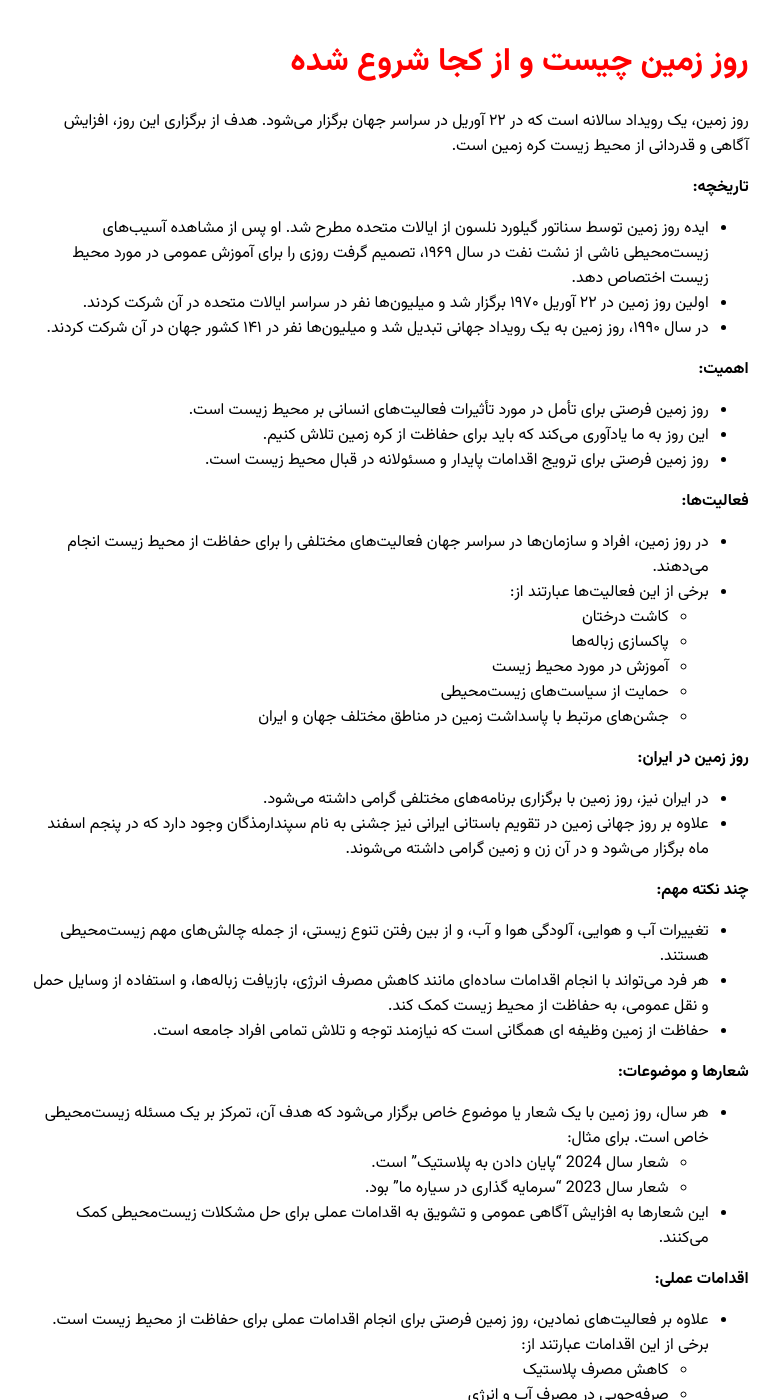
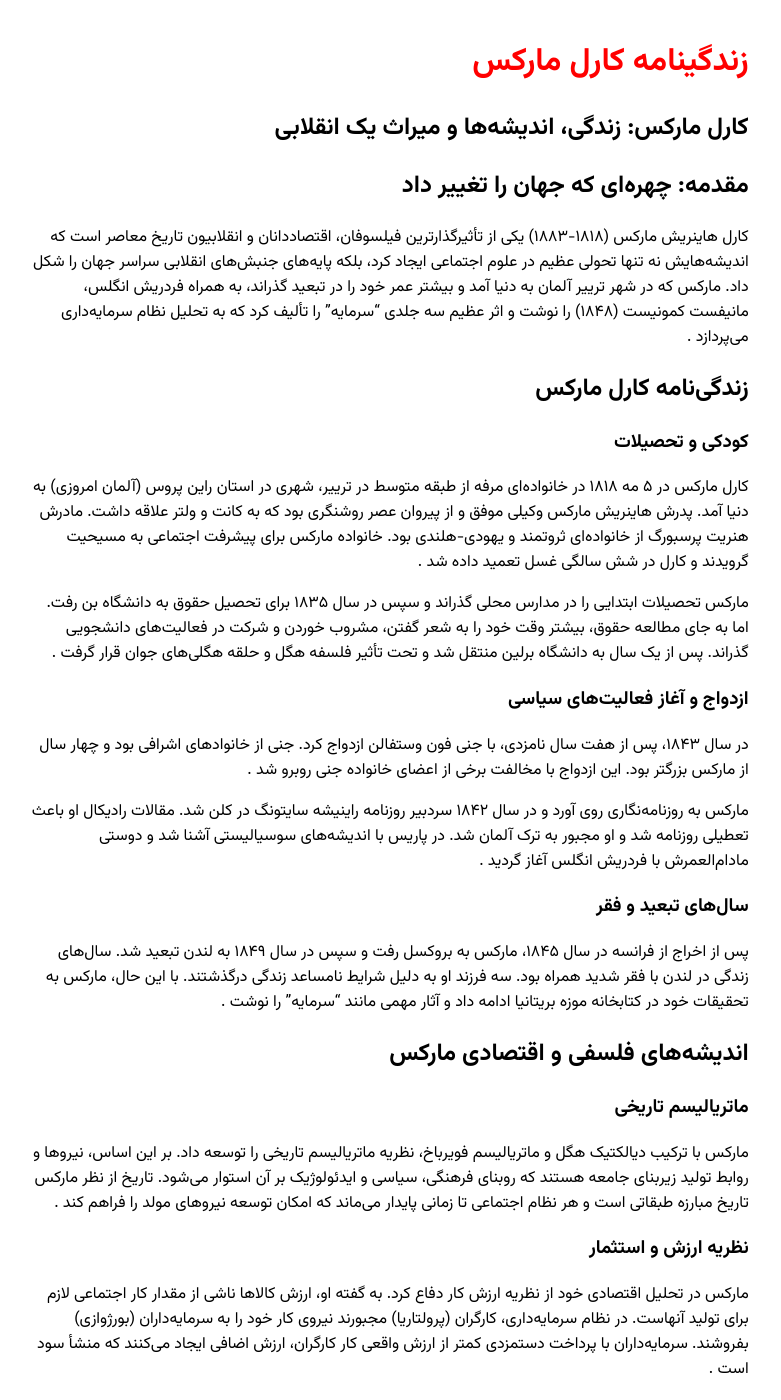
Before and after one commit to darkblog/darkblog.github.io, a Jekyll site: the page built from _posts/2025-2-3-10.md, in a window 1280 px wide and 1400 px high. Shown: the whole window, without its empty margins (251-1032 px from the left). Built offline with Jekyll 4.4.1, drawn with Linux system fonts in a browser that asks for light colours; some of the changed text lies outside the part shown.

Commit message:
Update 2025-2-3-10.md

```diff
--- a/_posts/2025-2-3-10.md
+++ b/_posts/2025-2-3-10.md
@@ -1,68 +1,87 @@
 ---
 layout: post
-title: روز زمین چیست و از کجا شروع شده
+title: زندگینامه کارل مارکس
 ---
 
-روز زمین، یک رویداد سالانه است که در ۲۲ آوریل در سراسر جهان برگزار می‌شود. هدف از برگزاری این روز، افزایش آگاهی و قدردانی از محیط زیست کره زمین است.
+## کارل مارکس: زندگی، اندیشه‌ها و میراث یک انقلابی
 
-**تاریخچه:**
+## مقدمه: چهره‌ای که جهان را تغییر داد
 
-* ایده روز زمین توسط سناتور گیلورد نلسون از ایالات متحده مطرح شد. او پس از مشاهده آسیب‌های زیست‌محیطی ناشی از نشت نفت در سال ۱۹۶۹، تصمیم گرفت روزی را برای آموزش عمومی در مورد محیط زیست اختصاص دهد.
-* اولین روز زمین در ۲۲ آوریل ۱۹۷۰ برگزار شد و میلیون‌ها نفر در سراسر ایالات متحده در آن شرکت کردند.
-* در سال ۱۹۹۰، روز زمین به یک رویداد جهانی تبدیل شد و میلیون‌ها نفر در ۱۴۱ کشور جهان در آن شرکت کردند.
+کارل هاینریش مارکس (۱۸۱۸-۱۸۸۳) یکی از تأثیرگذارترین فیلسوفان، اقتصاددانان و انقلابیون تاریخ معاصر است که اندیشه‌هایش نه تنها تحولی عظیم در علوم اجتماعی ایجاد کرد، بلکه پایه‌های جنبش‌های انقلابی سراسر جهان را شکل داد. مارکس که در شهر ترییر آلمان به دنیا آمد و بیشتر عمر خود را در تبعید گذراند، به همراه فردریش انگلس، مانیفست کمونیست (۱۸۴۸) را نوشت و اثر عظیم سه جلدی "سرمایه" را تألیف کرد که به تحلیل نظام سرمایه‌داری می‌پردازد .
 
-**اهمیت:**
+## زندگی‌نامه کارل مارکس
 
-* روز زمین فرصتی برای تأمل در مورد تأثیرات فعالیت‌های انسانی بر محیط زیست است.
-* این روز به ما یادآوری می‌کند که باید برای حفاظت از کره زمین تلاش کنیم.
-* روز زمین فرصتی برای ترویج اقدامات پایدار و مسئولانه در قبال محیط زیست است.
+### کودکی و تحصیلات
 
-**فعالیت‌ها:**
+کارل مارکس در ۵ مه ۱۸۱۸ در خانواده‌ای مرفه از طبقه متوسط در ترییر، شهری در استان راین پروس (آلمان امروزی) به دنیا آمد. پدرش هاینریش مارکس وکیلی موفق و از پیروان عصر روشنگری بود که به کانت و ولتر علاقه داشت. مادرش هنریت پرسبورگ از خانواده‌ای ثروتمند و یهودی-هلندی بود. خانواده مارکس برای پیشرفت اجتماعی به مسیحیت گرویدند و کارل در شش سالگی غسل تعمید داده شد .
 
-* در روز زمین، افراد و سازمان‌ها در سراسر جهان فعالیت‌های مختلفی را برای حفاظت از محیط زیست انجام می‌دهند.
-* برخی از این فعالیت‌ها عبارتند از:
-    * کاشت درختان
-    * پاکسازی زباله‌ها
-    * آموزش در مورد محیط زیست
-    * حمایت از سیاست‌های زیست‌محیطی
-    * جشن‌های مرتبط با پاسداشت زمین در مناطق مختلف جهان و ایران
+مارکس تحصیلات ابتدایی را در مدارس محلی گذراند و سپس در سال ۱۸۳۵ برای تحصیل حقوق به دانشگاه بن رفت. اما به جای مطالعه حقوق، بیشتر وقت خود را به شعر گفتن، مشروب خوردن و شرکت در فعالیت‌های دانشجویی گذراند. پس از یک سال به دانشگاه برلین منتقل شد و تحت تأثیر فلسفه هگل و حلقه هگلی‌های جوان قرار گرفت .
 
-**روز زمین در ایران:**
+### ازدواج و آغاز فعالیت‌های سیاسی
 
-* در ایران نیز، روز زمین با برگزاری برنامه‌های مختلفی گرامی داشته می‌شود.
-* علاوه بر روز جهانی زمین در تقویم باستانی ایرانی نیز جشنی به نام سپندارمذگان وجود دارد که در پنجم اسفند ماه برگزار می‌شود و در آن زن و زمین گرامی داشته می‌شوند.
+در سال ۱۸۴۳، پس از هفت سال نامزدی، با جنی فون وستفالن ازدواج کرد. جنی از خانوادهای اشرافی بود و چهار سال از مارکس بزرگتر بود. این ازدواج با مخالفت برخی از اعضای خانواده جنی روبرو شد .
 
-**چند نکته مهم:**
+مارکس به روزنامه‌نگاری روی آورد و در سال ۱۸۴۲ سردبیر روزنامه راینیشه سایتونگ در کلن شد. مقالات رادیکال او باعث تعطیلی روزنامه شد و او مجبور به ترک آلمان شد. در پاریس با اندیشه‌های سوسیالیستی آشنا شد و دوستی مادام‌العمرش با فردریش انگلس آغاز گردید .
 
-* تغییرات آب و هوایی، آلودگی هوا و آب، و از بین رفتن تنوع زیستی، از جمله چالش‌های مهم زیست‌محیطی هستند.
-* هر فرد می‌تواند با انجام اقدامات ساده‌ای مانند کاهش مصرف انرژی، بازیافت زباله‌ها، و استفاده از وسایل حمل و نقل عمومی، به حفاظت از محیط زیست کمک کند.
-* حفاظت از زمین وظیفه ای همگانی است که نیازمند توجه و تلاش تمامی افراد جامعه است.
+### سال‌های تبعید و فقر
 
-**شعارها و موضوعات:**
+پس از اخراج از فرانسه در سال ۱۸۴۵، مارکس به بروکسل رفت و سپس در سال ۱۸۴۹ به لندن تبعید شد. سال‌های زندگی در لندن با فقر شدید همراه بود. سه فرزند او به دلیل شرایط نامساعد زندگی درگذشتند. با این حال، مارکس به تحقیقات خود در کتابخانه موزه بریتانیا ادامه داد و آثار مهمی مانند "سرمایه" را نوشت .
 
-* هر سال، روز زمین با یک شعار یا موضوع خاص برگزار می‌شود که هدف آن، تمرکز بر یک مسئله زیست‌محیطی خاص است. برای مثال:
-    * شعار سال 2024 "پایان دادن به پلاستیک" است.
-    * شعار سال 2023 "سرمایه گذاری در سیاره ما" بود.
-* این شعارها به افزایش آگاهی عمومی و تشویق به اقدامات عملی برای حل مشکلات زیست‌محیطی کمک می‌کنند.
+## اندیشه‌های فلسفی و اقتصادی مارکس
 
-**اقدامات عملی:**
+### ماتریالیسم تاریخی
 
-* علاوه بر فعالیت‌های نمادین، روز زمین فرصتی برای انجام اقدامات عملی برای حفاظت از محیط زیست است. برخی از این اقدامات عبارتند از:
-    * کاهش مصرف پلاستیک
-    * صرفه‌جویی در مصرف آب و انرژی
-    * استفاده از حمل و نقل عمومی یا دوچرخه‌سواری
-    * حمایت از محصولات و کسب‌وکارهای پایدار
-    * شرکت در پروژه‌های پاکسازی محیط زیست
-    * کاشت درخت
+مارکس با ترکیب دیالکتیک هگل و ماتریالیسم فویرباخ، نظریه ماتریالیسم تاریخی را توسعه داد. بر این اساس، نیروها و روابط تولید زیربنای جامعه هستند که روبنای فرهنگی، سیاسی و ایدئولوژیک بر آن استوار می‌شود. تاریخ از نظر مارکس تاریخ مبارزه طبقاتی است و هر نظام اجتماعی تا زمانی پایدار می‌ماند که امکان توسعه نیروهای مولد را فراهم کند .
 
-**سازمان‌های فعال:**
+### نظریه ارزش و استثمار
 
-* سازمان‌های مختلفی در سراسر جهان در زمینه حفاظت از محیط زیست فعالیت می‌کنند و در برگزاری روز زمین نقش دارند. از جمله:
-    * شبکه روز زمین (Earth Day Network)
-    * سازمان ملل متحد
-    * سازمان حفاظت محیط زیست (EPA)
+مارکس در تحلیل اقتصادی خود از نظریه ارزش کار دفاع کرد. به گفته او، ارزش کالاها ناشی از مقدار کار اجتماعی لازم برای تولید آنهاست. در نظام سرمایه‌داری، کارگران (پرولتاریا) مجبورند نیروی کار خود را به سرمایه‌داران (بورژوازی) بفروشند. سرمایه‌داران با پرداخت دستمزدی کمتر از ارزش واقعی کار کارگران، ارزش اضافی ایجاد می‌کنند که منشأ سود است .
 
-**اهمیت آموزش:**
+### ازخودبیگانگی (آلیناسیون)
 
-* آموزش نقش کلیدی در حفاظت از محیط زیست دارد. روز زمین فرصتی برای آموزش عمومی در مورد مسائل زیست‌محیطی و ترویج رفتارهای پایدار است.
-* آموزش کودکان و جوانان در مورد اهمیت حفاظت از محیط زیست، برای آینده کره زمین بسیار مهم است.
+مارکس در دستنوشته‌های اقتصادی و فلسفی ۱۸۴۴ که پس از مرگش منتشر شد، نظریه ازخودبیگانگی را مطرح کرد. از نظر او، در نظام سرمایه‌داری، کارگران از چهار جنبه دچار ازخودبیگانگی می‌شوند: از محصول کارشان، از فرایند کار، از ذات انسانی خود و از دیگر انسان‌ها. این نظریه ریشه در تحلیل مارکس از دین به عنوان "افیون توده‌ها" دارد که توسط فویرباخ مطرح شده بود .
+
+## آثار مهم مارکس
+
+### مانیفست کمونیست (۱۸۴۸)
+
+این اثر مشترک مارکس و انگلس که با جمله معروف "شبحی در اروپا در گشت‌وگذار است - شبح کمونیسم" آغاز می‌شود، به تحلیل تاریخ به عنوان مبارزه طبقاتی می‌پردازد و پایان اجتناب‌ناپذیر سرمایه‌داری و پیروزی پرولتاریا را پیش‌بینی می‌کند .
+
+### سرمایه (۱۸۶۷-۱۸۸۳)
+
+اثر عظیم سه جلدی مارکس که تنها جلد اول آن در زمان حیاتش منتشر شد، به تحلیل نظام سرمایه‌داری و قوانین درونی آن می‌پردازد. انگلس پس از مرگ مارکس، جلدهای دوم و سوم را از روی دستنوشته‌های او تدوین و منتشر کرد .
+
+### سایر آثار مهم
+
+- "تزهایی درباره فویرباخ" (۱۸۴۵) که جمله معروف "فیلسوفان تاکنون تنها جهان را تفسیر کرده‌اند؛ مسئله اما تغییر آن است" در آن آمده است.
+- "ایدئولوژی آلمانی" (۱۸۴۵-۱۸۴۶) که به همراه انگلس نوشته شد و در آن ماتریالیسم تاریخی به تفصیل شرح داده شده است.
+- "نبردهای طبقاتی در فرانسه" (۱۸۵۰) و "هجدهم برومر لوئی بناپارت" (۱۸۵۲) که تحلیل‌هایی از تحولات سیاسی فرانسه ارائه می‌دهند .
+
+## مارکسیسم و تأثیرات تاریخی
+
+مارکسیسم به عنوان یک نظام فکری، تأثیر عمیقی بر جنبش‌های کارگری و انقلابی سراسر جهان گذاشت. انقلاب اکتبر ۱۹۱۷ روسیه به رهبری لنین که خود را مارکسیست می‌دانست، اولین حکومت مارکسیستی جهان را ایجاد کرد. در قرن بیستم، حدود یک سوم جمعیت جهان تحت حکومت‌هایی زندگی می‌کردند که خود را مارکسیست می‌دانستند .
+
+با این حال، مارکس خود در اواخر عمر گفته بود: "من مارکسیست نیستم"، که اشاره‌ای بود به تفسیرهای مختلف و گاه متناقض از اندیشه‌هایش .
+
+## نقدهای وارد بر مارکس
+
+اندیشه‌های مارکس با نقدهای جدی روبرو بوده است:
+
+۱. پیش‌بینی‌های او درباره فروپاشی قریب‌الوقوع سرمایه‌داری محقق نشد.
+۲. نظام‌های مارکسیستی در عمل با مشکلات اقتصادی و سیاسی زیادی مواجه شدند.
+۳. برخی مارکسیسم را به دلیل جبرگرایی تاریخی و کم‌توجهی به آزادی‌های فردی مورد انتقاد قرار داده‌اند .
+
+## میراث مارکس در جهان معاصر
+
+با وجود فروپاشی بسیاری از نظام‌های مارکسیستی در پایان قرن بیستم، تحلیل‌های مارکس از سرمایه‌داری و نابرابری‌های اجتماعی همچنان مورد توجه است. بحران‌های مالی دوره‌ای سرمایه‌داری و افزایش نابرابری در دهه‌های اخیر، باعث بازگشت توجه به اندیشه‌های مارکس شده است .
+
+## نتیجه‌گیری
+
+کارل مارکس به عنوان یکی از بزرگ‌ترین متفکران قرن نوزدهم، تأثیر بی‌مانندی بر تاریخ فکری و سیاسی جهان گذاشت. اگرچه بسیاری از پیش‌بینی‌های او محقق نشد، اما روش تحلیلی او و توجه به نقش اقتصاد و طبقات اجتماعی در فهم تاریخ و جامعه، تأثیری ماندگار بر علوم اجتماعی گذاشته است. امروزه نیز در مواجهه با چالش‌های جهانی مانند نابرابری فزاینده و بحران‌های سرمایه‌داری، بازخوانی اندیشه‌های مارکس می‌تواند بینش‌های ارزشمندی ارائه دهد.
+- [britannica](https://www.britannica.com/biography/Karl-Marx)
+- [ویکی پدیا](https://fa.m.wikipedia.org/wiki/%DA%A9%D8%A7%D8%B1%D9%84_%D9%85%D8%A7%D8%B1%DA%A9%D8%B3)
+- [کوهالین](https://kohalin.com/fa-ir/kohalin/articleid/118/karl-marx-german-philosopher-economist-historian-sociologist-political-theorist)
+- [مجله طاقچه](https://taaghche.com/blog/1400/05/12/%D8%B2%D9%86%D8%AF%DA%AF%DB%8C%D9%86%D8%A7%D9%85%D9%87-%DA%A9%D8%A7%D8%B1%D9%84-%D9%85%D8%A7%D8%B1%DA%A9%D8%B3/)
+- [نقد](https://naghd.com/2020/01/20/%DA%A9%D8%A7%D8%B1%D9%84-%D9%85%D8%A7%D8%B1%DA%A9%D8%B3-%D8%AF%D8%B1-%D8%AF%D9%81%D8%A7%D8%B9-%D8%A7%D8%B2-%D8%A2%D8%B2%D8%A7%D8%AF%D9%8A-%D9%85%D8%B7%D8%A8%D9%88%D8%B9%D8%A7%D8%AA/)
+- [newyorker](https://www.newyorker.com/magazine/2016/10/10/karl-marx-yesterday-and-today)
+- [کوپر](https://wordseller.ir/%D9%85%D9%82%D8%A7%D9%84%D9%87-%DA%A9%D8%A7%D8%B1%D9%84-%D9%85%D8%A7%D8%B1%DA%A9%D8%B3.html)
```
